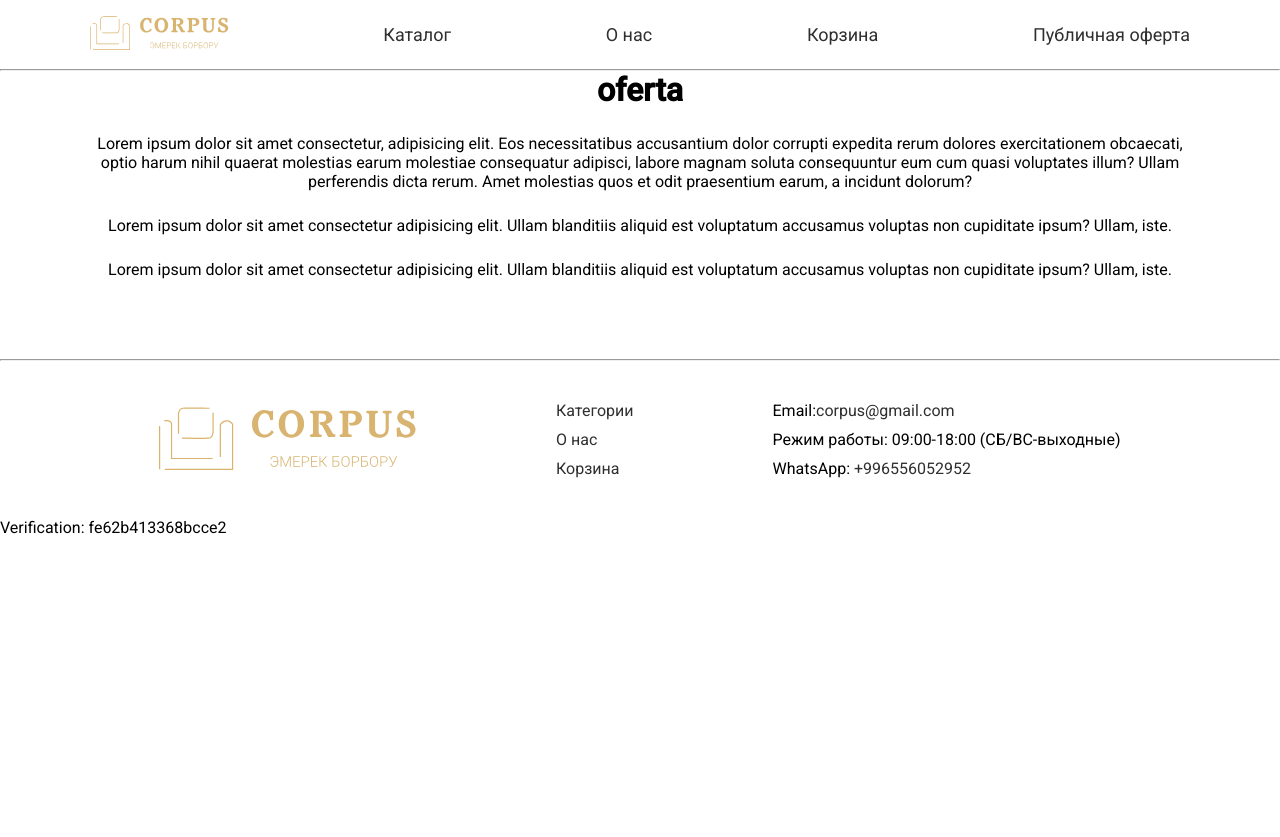
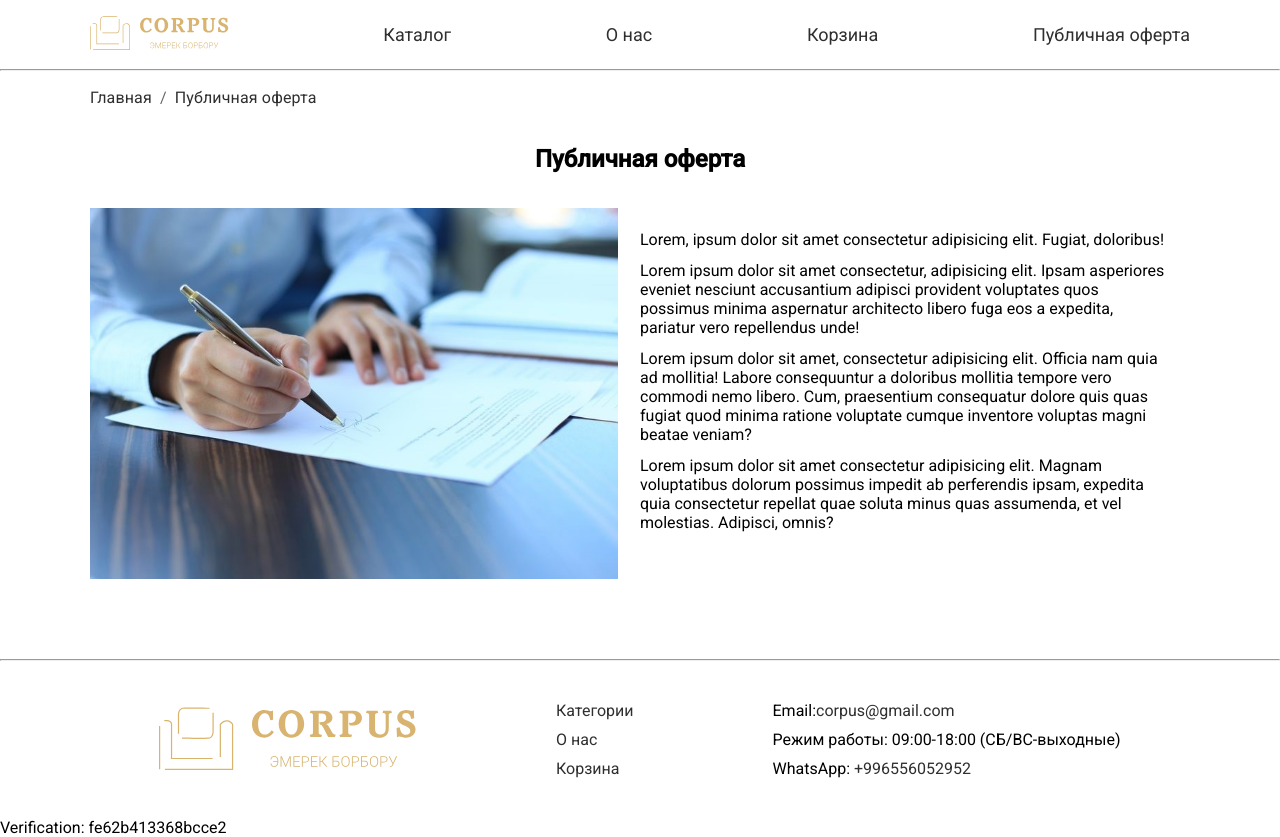
Before and after one commit to Achekeev/corpus, a React (Create React App) app: page /oferta in a window 1280 px wide. Before the commit the page ends 800 px from the top, so only its background shows below. Built offline with nearby package versions, Linux system fonts and the light colour scheme.

Commit message:
oferta page

```diff
--- a/src/pages/OfertaPage.jsx
+++ b/src/pages/OfertaPage.jsx
@@ -1,30 +1,59 @@
 import React from "react";
-import styles from "./styles/OfertaPage.module.css";
+import styles from "./styles/AboutPage.module.css";
+import stylesBr from "./styles/breadcrumbs.module.css";
+import { Link as LinkRouter } from "react-router-dom";
+
+import Breadcrumbs from "@mui/material/Breadcrumbs";
+import Link from "@mui/material/Link";
+import Image from "../assets/img/Depositphotos_32696225_l-2015_result.jpg";
 
 const OfertaPage = () => {
     return (
-        <div className={styles.container_oferta}>
-            <h1>oferta</h1>
+        <>
+            <div className={stylesBr.breadcrumbs_container}>
+                <Breadcrumbs aria-label="breadcrumb">
+                    <Link underline="hover" color="inherit">
+                        <LinkRouter to="/">Главная</LinkRouter>
+                    </Link>
+                    <Link underline="hover" color="inherit">
+                        <LinkRouter to="/cart">Публичная оферта</LinkRouter>
+                    </Link>
+                </Breadcrumbs>
+            </div>
+
+            <h2 className={styles.h2}>Публичная оферта</h2>
+            <div className={styles.about_container}>
+                <img src={Image} alt="about page" />
+                <div className={styles.text}>
                     <p>
-                Lorem ipsum dolor sit amet consectetur, adipisicing elit. Eos
-                necessitatibus accusantium dolor corrupti expedita rerum dolores
-                exercitationem obcaecati, optio harum nihil quaerat molestias
-                earum molestiae consequatur adipisci, labore magnam soluta
-                consequuntur eum cum quasi voluptates illum? Ullam perferendis
-                dicta rerum. Amet molestias quos et odit praesentium earum, a
-                incidunt dolorum?
+                        Lorem, ipsum dolor sit amet consectetur adipisicing
+                        elit. Fugiat, doloribus!
                     </p>
                     <p>
-                Lorem ipsum dolor sit amet consectetur adipisicing elit. Ullam
-                blanditiis aliquid est voluptatum accusamus voluptas non
-                cupiditate ipsum? Ullam, iste.
+                        Lorem ipsum dolor sit amet consectetur, adipisicing
+                        elit. Ipsam asperiores eveniet nesciunt accusantium
+                        adipisci provident voluptates quos possimus minima
+                        aspernatur architecto libero fuga eos a expedita,
+                        pariatur vero repellendus unde!
                     </p>
                     <p>
-                Lorem ipsum dolor sit amet consectetur adipisicing elit. Ullam
-                blanditiis aliquid est voluptatum accusamus voluptas non
-                cupiditate ipsum? Ullam, iste.
+                        Lorem ipsum dolor sit amet, consectetur adipisicing
+                        elit. Officia nam quia ad mollitia! Labore consequuntur
+                        a doloribus mollitia tempore vero commodi nemo libero.
+                        Cum, praesentium consequatur dolore quis quas fugiat
+                        quod minima ratione voluptate cumque inventore voluptas
+                        magni beatae veniam?
+                    </p>
+                    <p>
+                        Lorem ipsum dolor sit amet consectetur adipisicing elit.
+                        Magnam voluptatibus dolorum possimus impedit ab
+                        perferendis ipsam, expedita quia consectetur repellat
+                        quae soluta minus quas assumenda, et vel molestias.
+                        Adipisci, omnis?
                     </p>
                 </div>
+            </div>
+        </>
     );
 };
 
```
Also changed, not shown: src/assets/img/Depositphotos_32696225_l-2015_result.jpg (added). Lines whose indentation alone changed are shown as unchanged.
